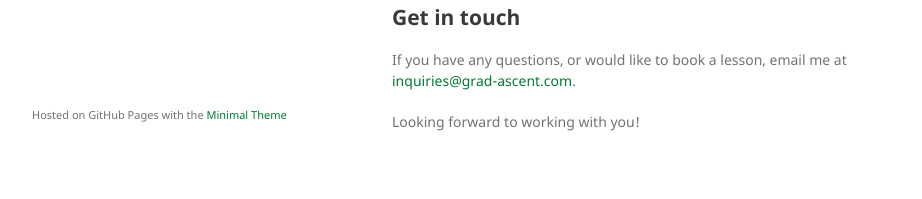
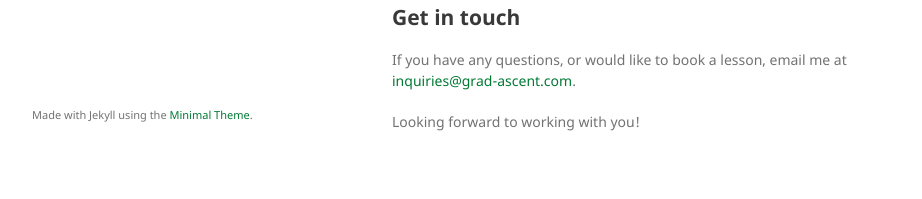
Before and after one commit to ivganev/tutoring, a Jekyll site: the page built from index.md, in a window 1280 px wide. Shown: the part 706-905 px from the top of the page, without its empty margins (178-1100 px from the left). Built offline with Jekyll 4.4.1, drawn with Linux system fonts in a browser that asks for light colours; our own code applies the rules of GitHub Pages for plain Markdown files.

Commit message:
updates to readme and default page layout

```diff
--- a/_layouts/default.html
+++ b/_layouts/default.html
@@ -57,7 +57,7 @@
         <!-- {% if site.github.is_project_page %}
         <p><small>This site is maintained by <a href="{{ site.github.owner_url }}">{{ site.github.owner_name }}</small></a></p>
         {% endif %} -->
-        <p><small>Hosted on GitHub Pages with the <a href="https://github.com/pages-themes/minimal">Minimal Theme</a></small></p>
+        <p><small>Made with Jekyll using the <a href="https://github.com/pages-themes/minimal">Minimal Theme</a>.</small></p>
       </footer>
     </div>
     <script src="{{ "/assets/js/scale.fix.js" | relative_url }}"></script>
```
Also changed, not shown: README.md.
